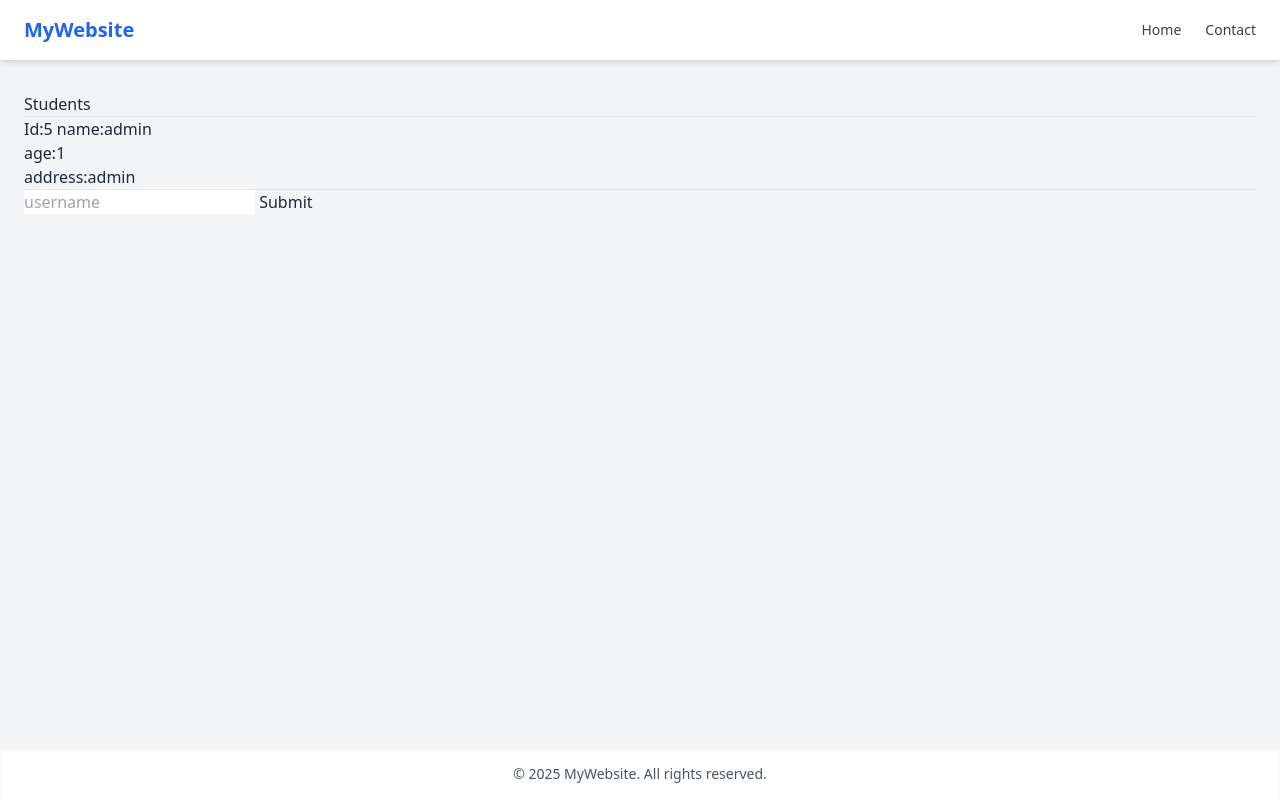
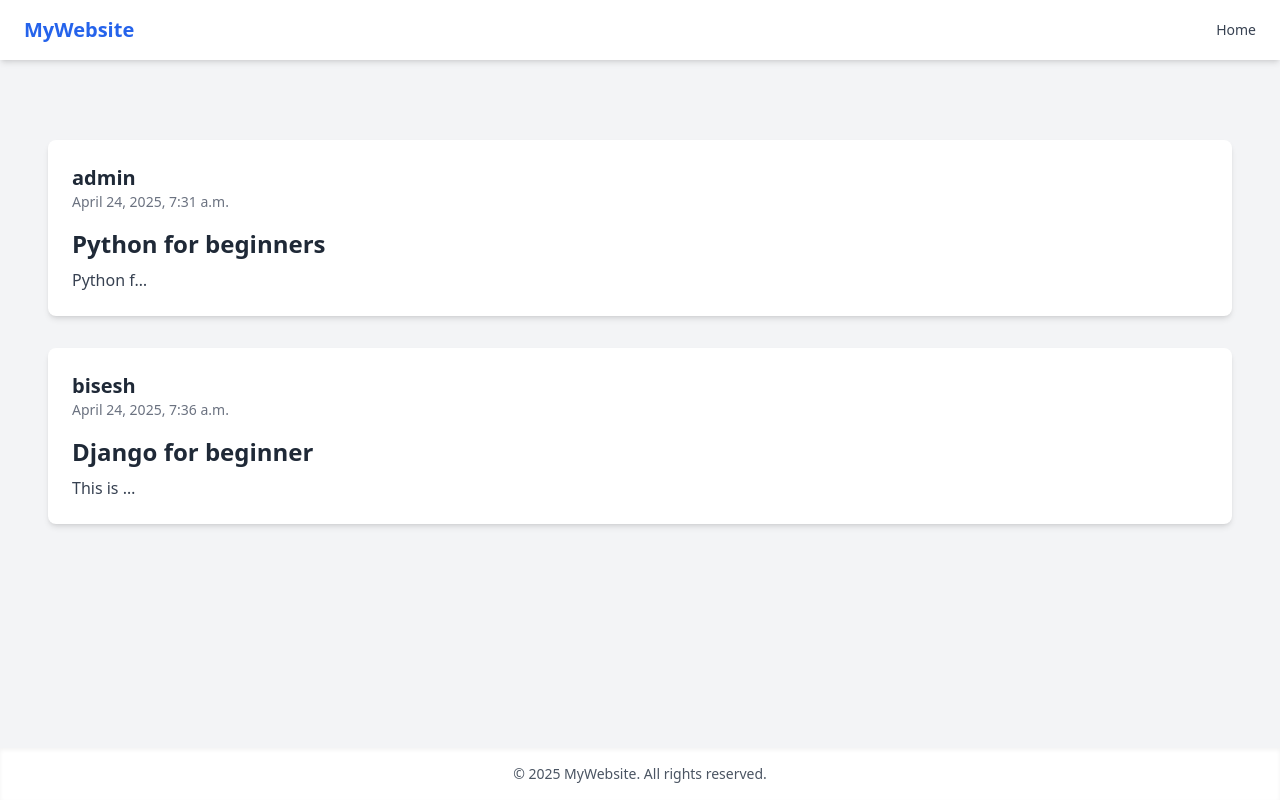
Before and after one commit to Biseshadhikari/Nihareeka-practice, a Django app: page / in a window 1280 px wide. Run offline with Django 5.2, Linux system fonts and the light colour scheme; data comes from the database, SQL or seed files in the repository; both versions use the stored data as it was after the commit; some libraries are stand-ins or nearby versions.

Commit message:
changes made

```diff
--- a/app/admin.py
+++ b/app/admin.py
@@ -3,3 +3,4 @@ from .models import *
 # Register your models here.
 
 admin.site.register(Profile)
+admin.site.register(Post)
--- a/app/models.py
+++ b/app/models.py
@@ -6,3 +6,11 @@ class Profile(models.Model):
     name = models.CharField(max_length=200)
     age = models.IntegerField()
     address = models.CharField(max_length=200)
+
+
+class Post(models.Model):
+    user = models.ForeignKey(User,on_delete=models.CASCADE)
+    title = models.CharField(max_length=200)
+    content = models.TextField()
+    created_at = models.DateTimeField(auto_now_add=True,null = True,blank=True)
+    updated_at = models.DateTimeField(auto_now=True,null = True,blank=True)
--- a/app/urls.py
+++ b/app/urls.py
@@ -2,7 +2,7 @@ from django.urls import path
 from .views import *
 urlpatterns =[
     path('',home,name = "home"),
-    path('contact-us/',contact,name= "contact"),
-    path('profile/<str:username>/',profileDetail,name = "profiledetail")
+    path('profile/<str:username>/',profileDetail,name = "profiledetail"),
+    path('post/<int:id>/',postdetail,name ="postdetail")
 
 ]
--- a/app/views.py
+++ b/app/views.py
@@ -4,13 +4,9 @@ from django.contrib.auth.models import User
 # Create your views here.
 
 def home(request):
-    if request.method =="POST":
-        print(request.POST.get('username'))
-    students = Profile.objects.all()
-    context = {
-        "students":students
-    }
-    return render(request,'index.html',context)
+    posts = Post.objects.all().order_by("-updated_at")
+
+    return render(request,'index.html',{"posts":posts})
 
 
 
@@ -29,5 +25,13 @@ def profileDetail(request,username):
     return render(request,'detailpage.html',context)
 
 
-def contact(request):
-    return render(request,'contact.html')
+def postdetail(request,id):
+    try :
+        post = Post.objects.get(id = id)
+
+
+
+    except:
+        return render(request,'404.html')
+
+    return render(request,'postdetail.html',{'post':post})
--- a/templates/base.html
+++ b/templates/base.html
@@ -14,7 +14,6 @@
             <h1 class="text-xl font-bold text-blue-600">MyWebsite</h1>
             <ul class="flex space-x-6 text-sm font-medium text-gray-700">
                 <li><a href="{%url 'home'%}" class="hover:text-blue-500">Home</a></li>
-                <li><a href="{%url 'contact'%}" class="hover:text-blue-500">Contact</a></li>
             </ul>
         </div>
     </nav>
--- a/templates/index.html
+++ b/templates/index.html
@@ -1,23 +1,24 @@
-{%extends 'base.html'%}
-{%block content%}
+{% extends 'base.html' %}
 
-<h1>Students</h1>
-<hr>
-{%for student in students%}
-  Id:{{student.pk}}
-  name:{{student.name}}
-  <br>
-  age:{{student.age}}
-  <br>
-  address:{{student.address}}
-  <br>
+{% block content %}
+  <div class="max-w-7xl mx-auto px-6 py-12">
+    <div class="grid grid-cols-1 gap-8">
+      {% for post in posts %}
+        <div class="bg-white p-6 rounded-lg shadow-md hover:shadow-xl transition-shadow duration-300">
+          <div class="flex items-center space-x-4">
+            <div>
+              <h3 class="text-xl font-semibold">{{ post.user.username }}</h3>
+              <p class="text-gray-500 text-sm">{{ post.created_at|date:"F j, Y, g:i a" }}</p>
+            </div>
+          </div>
 
-<hr>
-{%endfor%}
+          <div class="mt-4">
+            <a href = "{%url 'postdetail' post.id%}" class="text-2xl font-bold">{{ post.title }}</a>
+            <p class="mt-2 text-gray-700">{{ post.content|truncatechars:9  }}</p>
+          </div>
 
-<form method ="post">
-  {%csrf_token%}
-  <input type="text" placeholder="username" name = "username">
-  <button>Submit</button>
-</form>
-{%endblock content%}
+        </div>
+      {% endfor %}
+    </div>
+  </div>
+{% endblock %}
```
Also changed, not shown: templates/postdetail.html (added, +22 -0 lines), app/migrations/0007_post.py (added), app/migrations/0008_post_created_at_post_updated_at.py (added), db.sqlite3.
